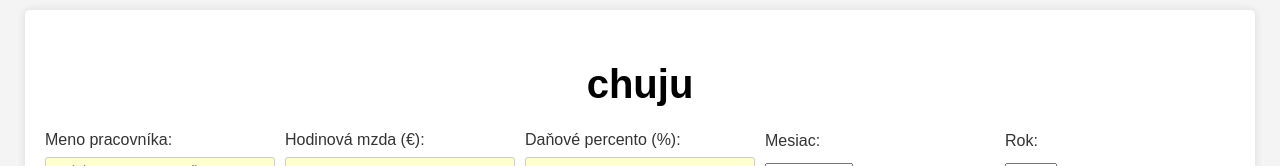
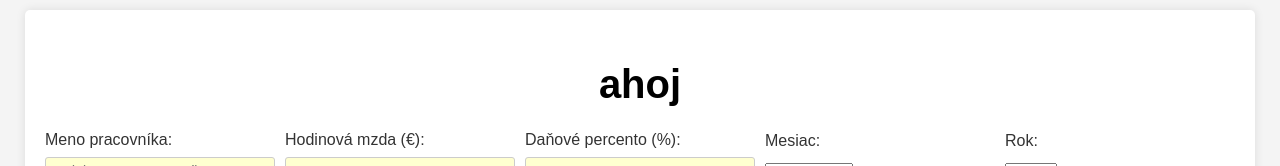
Before and after one commit to Bruno27031983/uuu, a plain HTML site: page index.html in a window 1280 px wide. Shown: the top 166 px of the page. Drawn offline with nearby package versions, Linux system fonts and the light colour scheme; no server answers.

Commit message:
Update index.html

```diff
--- a/index.html
+++ b/index.html
@@ -397,7 +397,7 @@
       </div>
     </div>
 
-    <h1 id="mainTitle">chuju</h1> <!-- Nadpis je teraz statický -->
+    <h1 id="mainTitle">ahoj</h1> <!-- Nadpis je teraz statický -->
     <h2></h2>
 
     <!-- Nastavenia -->
```
